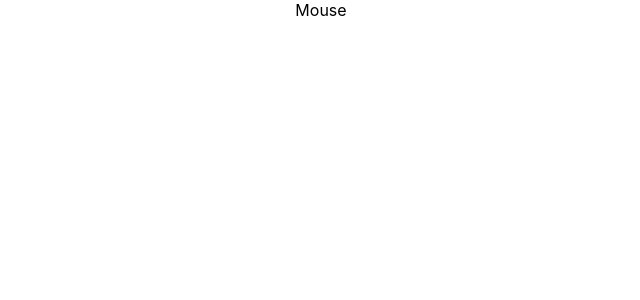
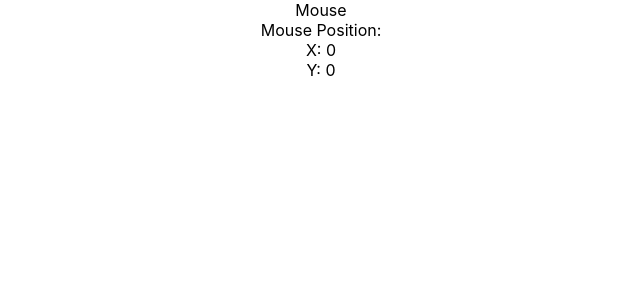
Before and after one commit to goldipl/ReactLessons, a React (Create React App) app: page / in a window 1280 px wide. Shown: the top 300 px of the page, without its empty margins (319-959 px from the left). Built offline with nearby package versions, Linux system fonts and the light colour scheme.

Commit message:
add mouse move component

```diff
--- a/src/ex3/MouseMove.js
+++ b/src/ex3/MouseMove.js
@@ -1,11 +1,28 @@
 import { useEffect, useState } from "react";
 
 export const MouseMove = () => {
-useEffect(() => {
-    window.addEventListener('mousemove', (e) => {
-        console.log(e);
+    const [mousePosition, setMousePosition] = useState({
+        x: 0,
+        y: 0,
     });
-}, []);
 
-    return <div>Mouse</div>
+    useEffect(() => {
+        window.addEventListener('mousemove', (e) => {
+            console.log(e.offsetX, e.offsetY);
+
+            setMousePosition({
+                x: e.offsetX,
+                y: e.offsetY,
+            })
+        });
+    }, []);
+
+    return (
+        <>
+            <div>Mouse</div>
+            <div>Mouse Position: </div>
+            <div>X: {mousePosition.x}</div>
+            <div>Y: {mousePosition.y}</div>
+        </>
+    );
 };
```
